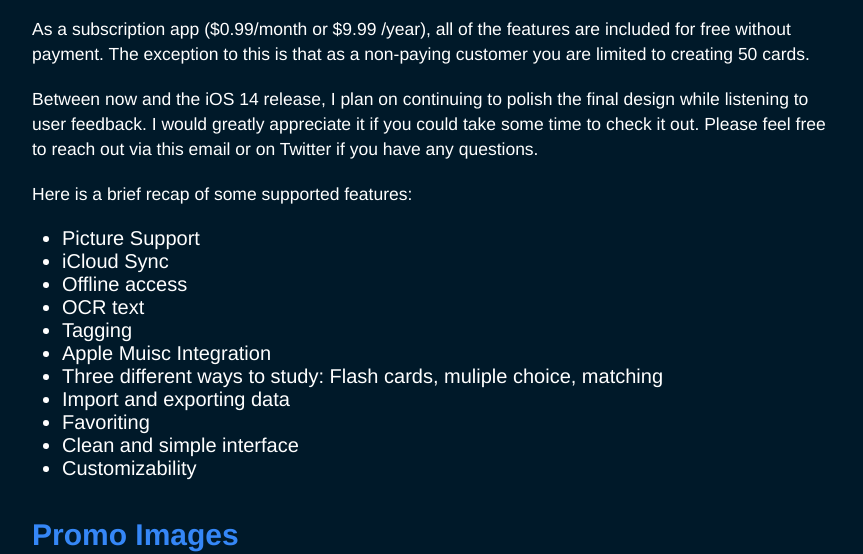
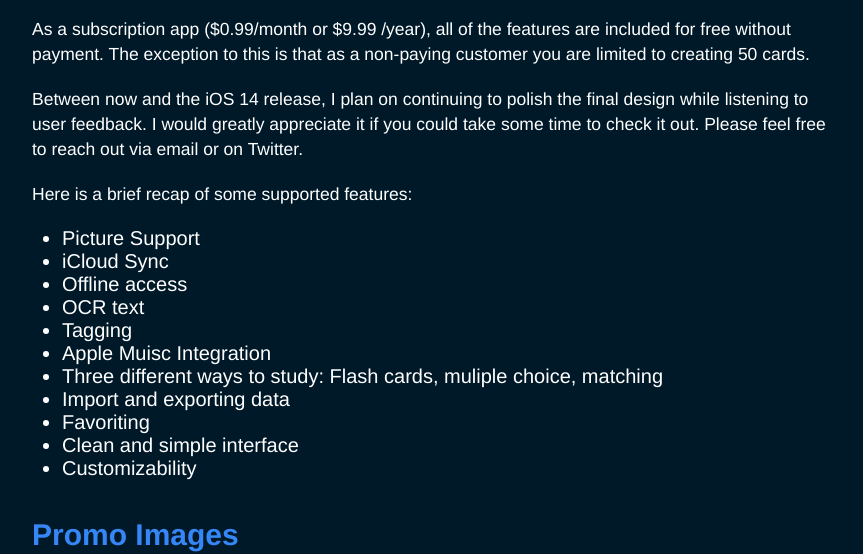
Before and after one commit to Rspoon3/Study-Sets-Website, a Gatsby site: page /presskit in a window 1280 px wide. Shown: the part 1025-1579 px from the top of the page, without its empty margins (208-1071 px from the left). Built offline with nearby package versions, Linux system fonts and the light colour scheme; Gatsby itself is replaced by a stand-in of ours.

Commit message:
Slight update
Updated the last sentence.

```diff
--- a/src/markdown/description.md
+++ b/src/markdown/description.md
@@ -8,7 +8,7 @@ With three different ways to study (matching, flashcards, and multiple choice) a
 
 As a subscription app ($0.99/month or $9.99 /year), all of the features are included for free without payment. The exception to this is that as a non-paying customer you are limited to creating 50 cards.
 
-Between now and the iOS 14 release, I plan on continuing to polish the final design while listening to user feedback. I would greatly appreciate it if you could take some time to check it out. Please feel free to reach out via this email or on Twitter if you have any questions.
+Between now and the iOS 14 release, I plan on continuing to polish the final design while listening to user feedback. I would greatly appreciate it if you could take some time to check it out. Please feel free to reach out via email or on Twitter.
 
 
 Here is a brief recap of some supported features:
```
